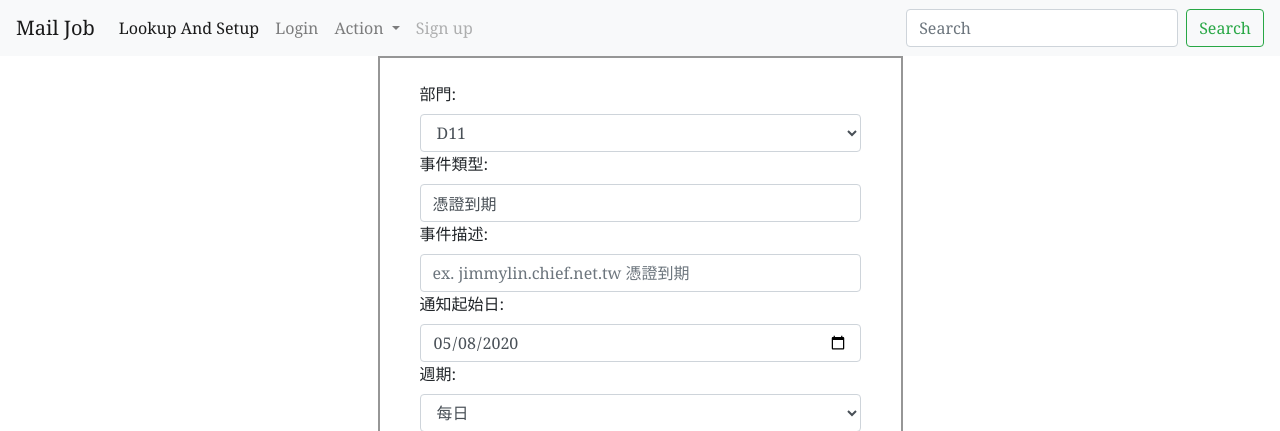
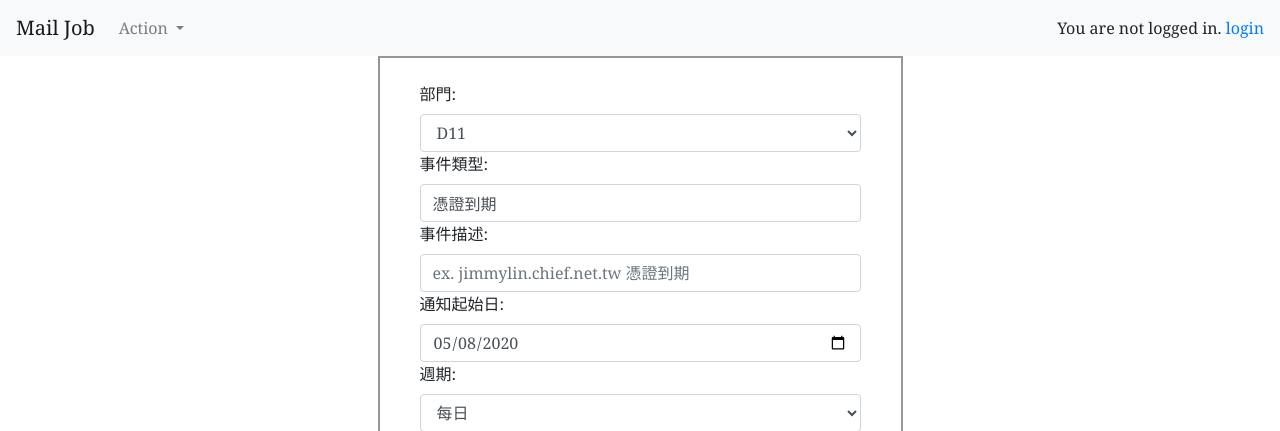
Before and after one commit to j3ygithub/mssqlj3y, a Django app: template mssqlj3y/mail_job/templates/mail_job/index.html in a window 1280 px wide. Shown: the top 431 px of the page. Run offline with Django 3.2, Linux system fonts and the light colour scheme; the template is opened without the code that fills it: values that come from a table or form of the project are taken from there, others are empty; some libraries are stand-ins or nearby versions.

Commit message:
Update index.html

```diff
--- a/mssqlj3y/mail_job/templates/mail_job/index.html
+++ b/mssqlj3y/mail_job/templates/mail_job/index.html
@@ -12,7 +12,8 @@
 {% block content %}
 <nav class="navbar navbar-expand-lg navbar-light bg-light">
 
-    <a class="navbar-brand" href="#">Mail Job</a>
+    <a class="navbar-brand" href="/">Mail Job</a>
+
     <button class="navbar-toggler" type="button" data-toggle="collapse" data-target="#navbarSupportedContent"
         aria-controls="navbarSupportedContent" aria-expanded="false" aria-label="Toggle navigation">
         <span class="navbar-toggler-icon"></span>
@@ -20,12 +21,6 @@
 
     <div class="collapse navbar-collapse" id="navbarSupportedContent">
         <ul class="navbar-nav mr-auto">
-            <li class="nav-item active">
-                <a class="nav-link" href="/">Lookup And Setup <span class="sr-only">(current)</span></a>
-            </li>
-            <li class="nav-item">
-                <a class="nav-link" href="/accounts/login">Login</a>
-            </li>
             <li class="nav-item dropdown">
                 <a class="nav-link dropdown-toggle" href="#" id="navbarDropdown" role="button" data-toggle="dropdown"
                     aria-haspopup="true" aria-expanded="false">
@@ -38,13 +33,13 @@
                     <a class="dropdown-item" href="#">Mail Test</a>
                 </div>
             </li>
-            <li class="nav-item">
-                <a class="nav-link disabled" href="#" tabindex="-1" aria-disabled="true">Sign up</a>
-            </li>
         </ul>
-        <form class="form-inline my-2 my-lg-0">
-            <input class="form-control mr-sm-2" type="search" placeholder="Search" aria-label="Search">
-            <button class="btn btn-outline-success my-2 my-sm-0" type="submit">Search</button>
+        <form class="form-inline my-1 my-lg-0">
+            {% if user.is_authenticated %}
+            <a class="navbar-nav">Hi, {{ user.username }}.&nbsp;</a><a class="navbar-nav" href="{% url 'logout' %}">logout</a>
+            {% else %}
+            <a class="navbar-nav">You are not logged in.&nbsp;</a><a class="navbar-nav" href="{% url 'login' %}">login</a>
+            {% endif %}
         </form>
     </div>
 </nav>
```
